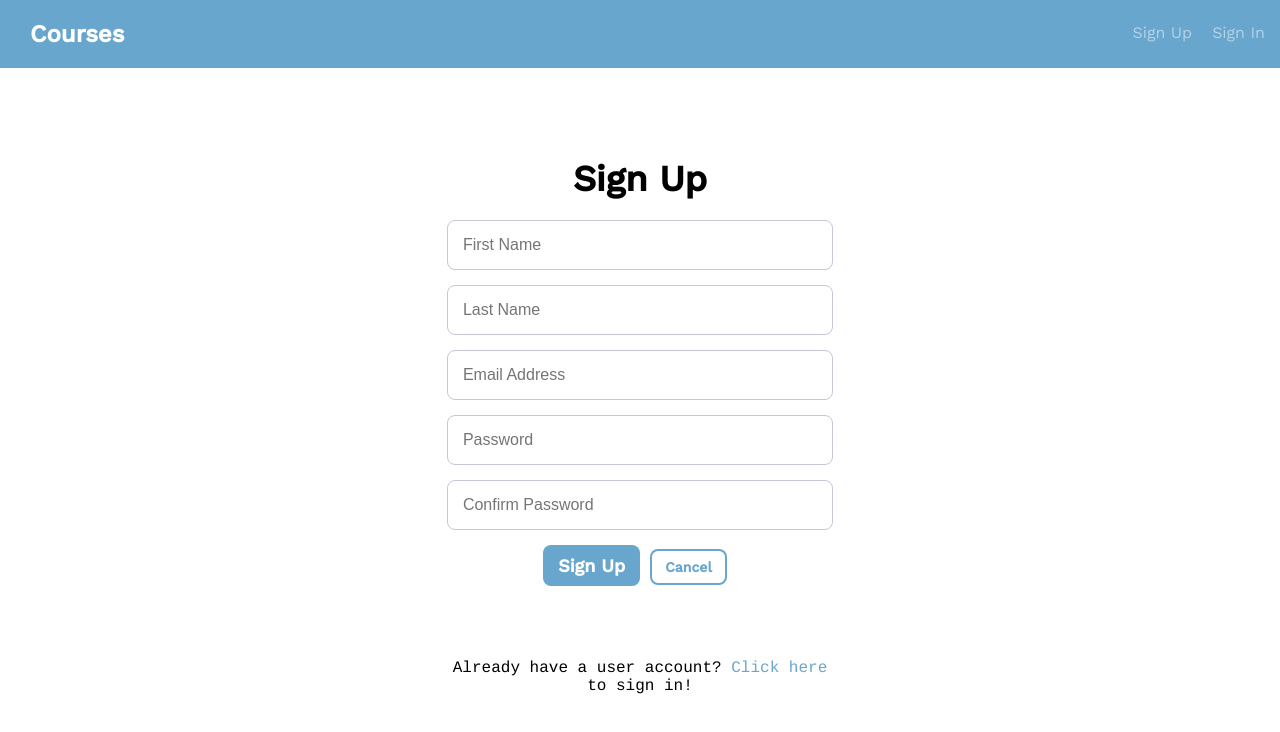
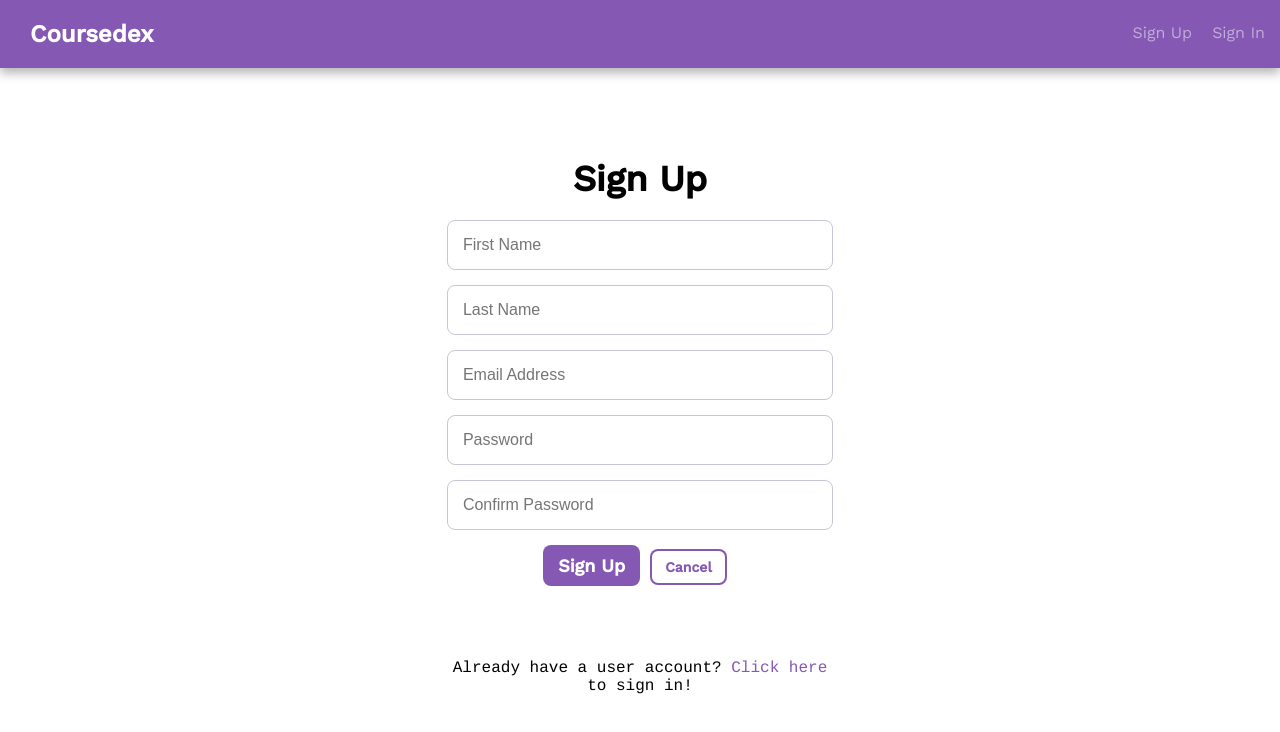
Before and after one commit to mibragimov/ts-coursedex, a React (Create React App) app: page /sign-up in a window 1280 px wide. Shown: the top 732 px of the page. Built offline with nearby package versions, Linux system fonts and the light colour scheme; no server answers.

Commit message:
change theme color

```diff
--- a/public/index.html
+++ b/public/index.html
@@ -34,7 +34,7 @@
       work correctly both with client-side routing and a non-root public URL.
       Learn how to configure a non-root public URL by running `npm run build`.
     -->
-    <title>Courses</title>
+    <title>Coursedex</title>
   </head>
   <body>
     <noscript>You need to enable JavaScript to run this app.</noscript>
--- a/src/components/Header.tsx
+++ b/src/components/Header.tsx
@@ -12,7 +12,7 @@ export const Header = (props: HeaderProps): JSX.Element => {
     <>
       <div className="header">
         <div className="bounds">
-          <h1 className="header--logo">Courses</h1>
+          <h1 className="header--logo">Coursedex</h1>
           <nav>
             {props.currentUser ? (
               <span>Welcome {props.currentUser.displayName}</span>
--- a/src/components/Spinner.tsx
+++ b/src/components/Spinner.tsx
@@ -9,7 +9,7 @@ export const Spinner = (props: SpinnerProps): JSX.Element => {
   return (
     <Loader
       type="Plane"
-      color="#00BFFF"
+      color="#8458b3"
       height={150}
       width={150}
       visible={props.visible}
--- a/src/components/course/CreateCourse.tsx
+++ b/src/components/course/CreateCourse.tsx
@@ -120,6 +120,10 @@ const _CreateCourse = (props: CreateCourseProps): JSX.Element => {
                 </li>
                 <li className="course--stats--list--item">
                   <h4>Materials Needed</h4>
+                  <p style={{ fontSize: '12px', color: 'inherit' }}>
+                    (seperate with commas)
+                  </p>
+
                   <div>
                     <textarea
                       id="materialsNeeded"
--- a/src/index.css
+++ b/src/index.css
@@ -132,7 +132,7 @@ i {
 }
 
 i:hover {
-  color: #69a6ce;
+  color: #8458b3;
   cursor: pointer;
 }
 .error-page-paragraph {
@@ -153,7 +153,7 @@ i:hover {
   text-decoration: none;
   padding: 10px;
   font-size: 1rem;
-  border: 1px solid #69a6ce;
+  border: 1px solid #8458b3;
   text-transform: uppercase;
   font-weight: 500;
   padding: 10px 25px;
@@ -162,7 +162,7 @@ i:hover {
   transition: all 0.3s ease;
 }
 .error-page-btn a:hover {
-  background-color: #69a6ce;
+  background-color: #8458b3;
   color: white;
 }
 /* End of Show and Hide password css styles */
@@ -257,9 +257,10 @@ body {
 
 /* line 13, ../sass/global.sass */
 .header {
-  background: #69a6ce;
+  background: #8458b3;
   padding: 20px 0;
   margin-bottom: 30px;
+  box-shadow: 0 5px 10px rgba(0, 0, 0, 0.3);
 }
 /* line 17, ../sass/global.sass */
 .header--logo {
@@ -337,7 +338,7 @@ h1 {
 
 /* line 61, ../sass/global.sass */
 a {
-  color: #69a6ce;
+  color: #8458b3;
   cursor: pointer;
   text-decoration: none;
   -webkit-transition: color 0.2s;
@@ -453,7 +454,7 @@ p {
 
 /* line 102, ../sass/global.sass */
 .course--module {
-  background: #69a6ce;
+  background: #8458b3;
   border-radius: 8px;
   padding: 30px;
   margin-bottom: 30px;
@@ -461,6 +462,11 @@ p {
   display: block;
   position: relative;
   box-sizing: border-box;
+  box-shadow: 0 5px 10px rgba(0, 0, 0, 0.25);
+  transition: all 0.2s ease;
+}
+.course--module:hover {
+  transform: scale(1.015);
 }
 /* line 2, ../sass/mixins.sass */
 .course--module:before,
@@ -510,7 +516,7 @@ p {
 }
 /* line 139, ../sass/global.sass */
 .course--add--module:hover .add {
-  fill: #69a6ce;
+  fill: #8458b3;
 }
 /* line 141, ../sass/global.sass */
 .course--add--title {
@@ -554,7 +560,7 @@ p {
 /* line 171, ../sass/global.sass */
 .course--header p {
   font-size: 18px;
-  color: #69a6ce;
+  color: #8458b3;
   font-weight: 100;
 }
 /* line 176, ../sass/global.sass */
@@ -575,7 +581,7 @@ p {
 .course--description p {
   font-size: 16px;
   line-height: 1.8;
-  color: #69a6ce;
+  color: #8458b3;
 }
 /* line 195, ../sass/global.sass */
 .course--description ol,
@@ -714,7 +720,7 @@ textarea {
   padding: 15px;
   font-size: 16px;
   margin: 0 0 20px;
-  border: 1px solid #69a6ce;
+  border: 1px solid #8458b3;
   color: #666;
   line-height: 1.8;
   outline: none;
@@ -743,7 +749,7 @@ textarea:-ms-input-placeholder {
 }
 /* line 485, ../sass/global.sass */
 textarea:focus {
-  border-color: #69a6ce;
+  border-color: #8458b3;
 }
 
 /* line 488, ../sass/global.sass */
@@ -776,7 +782,7 @@ input:-ms-input-placeholder {
 }
 /* line 500, ../sass/global.sass */
 input:focus {
-  border-color: #69a6ce;
+  border-color: #8458b3;
 }
 
 /* line 29, ../sass/mixins.sass */
@@ -798,7 +804,7 @@ input:focus {
 
 /* line 507, ../sass/global.sass */
 .button {
-  background: #69a6ce;
+  background: #8458b3;
   color: #fff;
   font-family: 'Work Sans', sans-serif;
   font-size: 18px;
@@ -822,14 +828,14 @@ input:focus {
 }
 /* line 522, ../sass/global.sass */
 .button:not(.button-secondary):hover {
-  background: #69a6ce;
+  background: #8458b3;
 }
 
 /* line 525, ../sass/global.sass */
 .button-secondary {
-  color: #69a6ce;
+  color: #8458b3;
   background: none;
-  box-shadow: 0 0 0 2px #69a6ce inset;
+  box-shadow: 0 0 0 2px #8458b3 inset;
   -webkit-transition: box-shadow 0.2s, color 0.2s;
   -moz-transition: box-shadow 0.2s, color 0.2s;
   -ms-transition: box-shadow 0.2s, color 0.2s;
@@ -839,8 +845,8 @@ input:focus {
 }
 /* line 530, ../sass/global.sass */
 .button-secondary:hover {
-  color: #69a6ce;
-  box-shadow: 0 0 0 2px #69a6ce inset;
+  color: #8458b3;
+  box-shadow: 0 0 0 2px #8458b3 inset;
 }
 
 /* adds additional padding to the bottom of an element */
```
